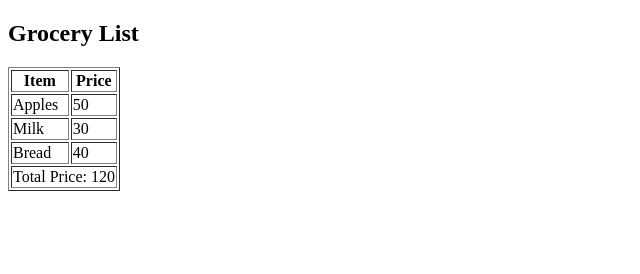
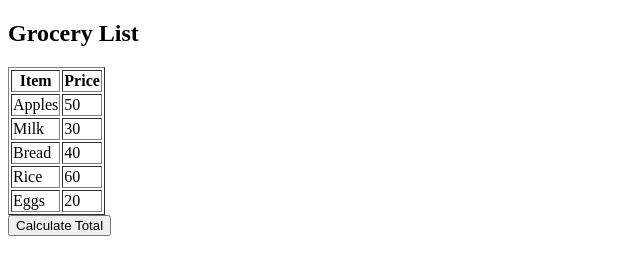
Before and after one commit to acciojob/grofers-checkout-krishanraaj, a website: page main.html in a window 1280 px wide. Shown: the whole page, without its empty margins (0-640 px from the left). Drawn offline with Linux system fonts and the light colour scheme.

Commit message:
created a submission

```diff
--- a/main.html
+++ b/main.html
@@ -14,19 +14,30 @@
     </tr>
     <tr class="item">
       <td>Apples</td>
-      <td class="prices">50</td>
+      <td class="price" contenteditable="true">50</td>
     </tr>
     <tr class="item">
       <td>Milk</td>
-      <td class="prices">30</td>
+      <td class="price" contenteditable="true">30</td>
     </tr>
     <tr class="item">
       <td>Bread</td>
-      <td class="prices">40</td>
+      <td class="price" contenteditable="true">40</td>
+    </tr>
+    <tr class="item">
+      <td>Rice</td>
+      <td class="price" contenteditable="true">60</td>
+    </tr>
+    <tr class="item">
+      <td>Eggs</td>
+      <td class="price" contenteditable="true">20</td>
     </tr>
   </table>
 
-  <!-- Linking the external JavaScript file -->
+  <button id="calc-btn">Calculate Total</button>
+
+  <h3 id="ans"></h3>
+
   <script src="script.js"></script>
 </body>
 </html>
--- a/script.js
+++ b/script.js
@@ -1,21 +1,13 @@
-// Select all price elements
-const prices = document.querySelectorAll('.prices');
+document.getElementById('calc-btn').addEventListener('click', function () {
+  const prices = document.querySelectorAll('.price');
+  let total = 0;
 
-// Calculate total
-let total = 0;
-prices.forEach(price => {
-  total += Number(price.textContent);
+  prices.forEach(price => {
+    const value = parseFloat(price.textContent);
+    if (!isNaN(value)) {
+      total += value;
+    }
+  });
+
+  document.getElementById('ans').textContent = total;
 });
-
-// Create a new row for total
-const table = document.getElementById('grocery-table');
-const newRow = document.createElement('tr');
-const totalCell = document.createElement('td');
-
-// Span across both columns and display total
-totalCell.setAttribute('colspan', '2');
-totalCell.textContent = `Total Price: ${total}`;
-
-// Append the total row to the table
-newRow.appendChild(totalCell);
-table.appendChild(newRow);
```
